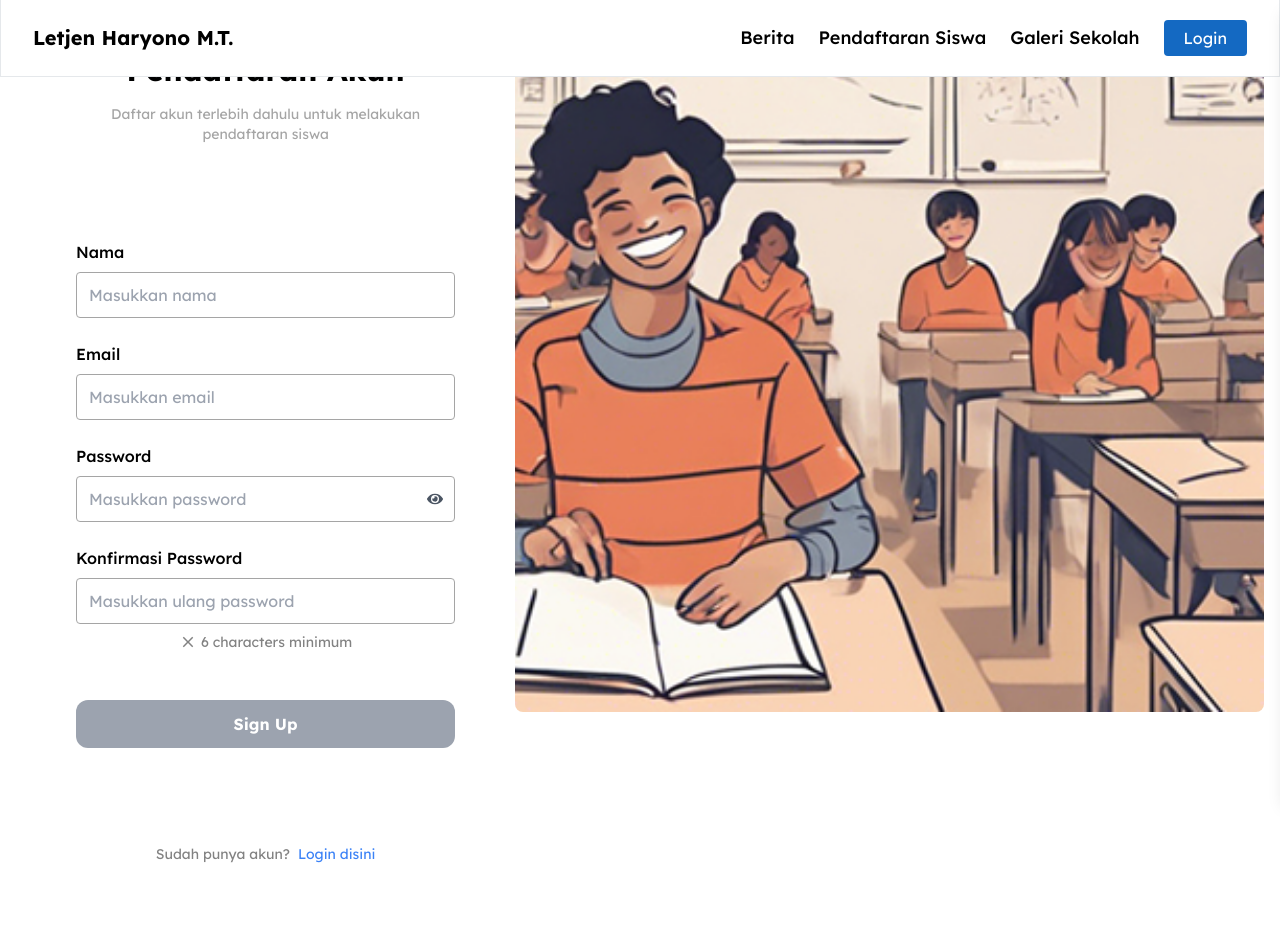
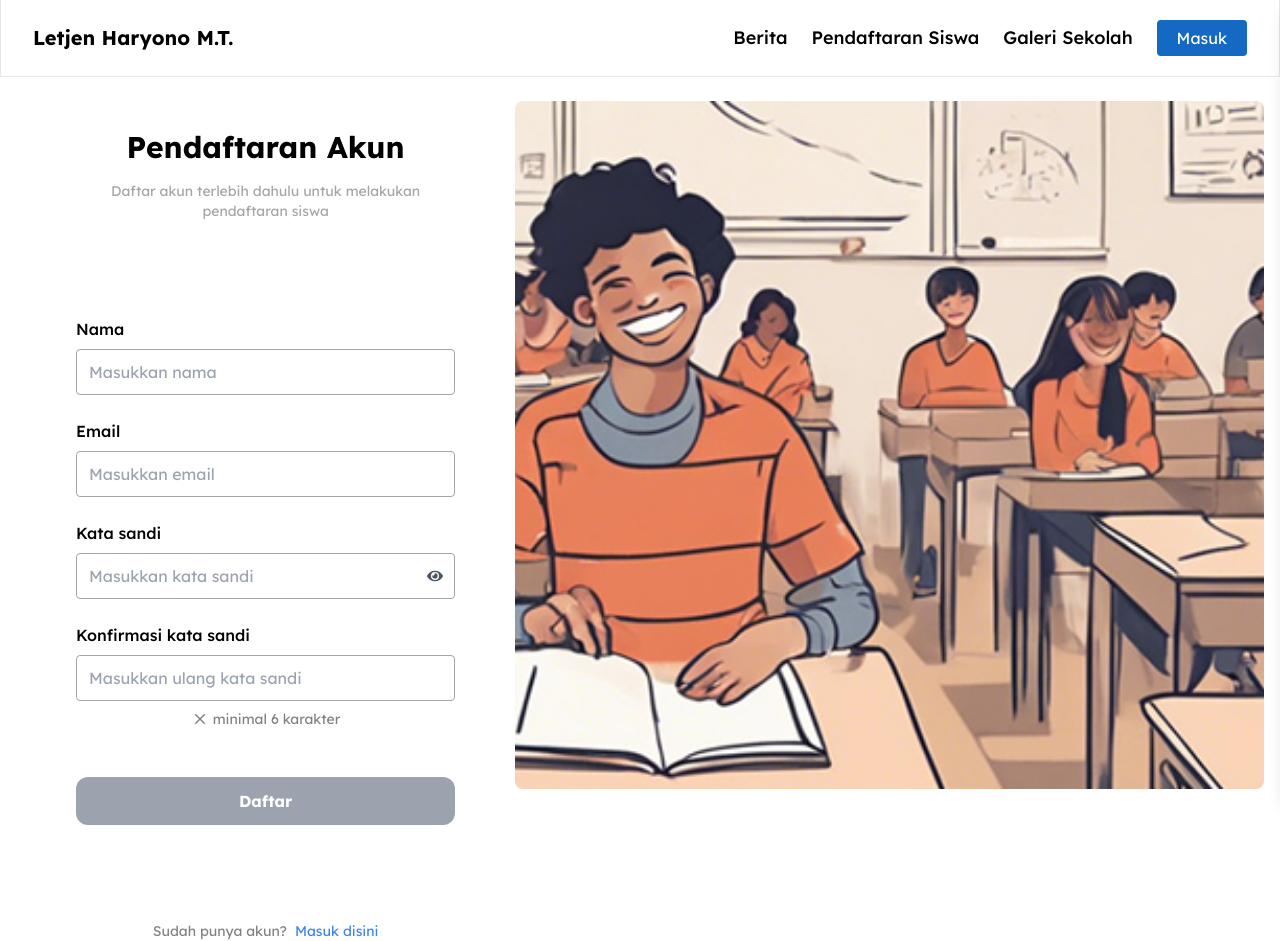
Before and after one commit to FelicioAngga/landing-page-school, a React (Vite) app: page /register in a window 1280 px wide. Before the commit the page ends 864 px from the top, so only its background shows below. Built offline with nearby package versions, Linux system fonts and the light colour scheme.

Commit message:
fix: make register directly to login

```diff
--- a/src/components/AlertContext.tsx
+++ b/src/components/AlertContext.tsx
@@ -35,7 +35,7 @@ export const AlertProvider: React.FC<{ children: React.ReactNode }> = ({ childre
     <AlertContext.Provider value={{ showAlert }}>
       {children}
       {alert.visible && (
-        <div className="fixed top-4 right-0 z-50 w-full max-w-md px-4">
+        <div className="fixed right-0 z-50 w-full max-w-md px-4 top-4">
           <AlertMessage
             visible={alert.visible}
             message={alert.message}
--- a/src/components/AlertMessage.tsx
+++ b/src/components/AlertMessage.tsx
@@ -32,6 +32,7 @@ const AlertMessage: React.FC<AlertMessageProps> = ({
       <Alert
         message={message}
         description={description}
+        className="px-4 py-5"
         type={type}
         showIcon
         closable
--- a/src/components/NavigationBar.tsx
+++ b/src/components/NavigationBar.tsx
@@ -37,27 +37,27 @@ function NavigationBar() {
       items-center py-5 px-4 md:px-8 2xl:py-7 2xl:px-28 border border-[#E5E8EB]`}>
         <div
           onClick={() => navigate("/")}
-          className="text-xl 2xl:text-2xl font-bold cursor-pointer"
+          className="text-xl font-bold cursor-pointer 2xl:text-2xl"
         >
           Letjen Haryono M.T.
         </div>
 
-        <div className="gap-6 hidden md:flex items-center">
+        <div className="items-center hidden gap-6 md:flex">
           <div
             onClick={() => navigate("/news")}
-            className="text-base lg:text-lg 2xl:text-xl font-medium cursor-pointer"
+            className="text-base font-medium cursor-pointer lg:text-lg 2xl:text-xl"
           >
             Berita
           </div>
           <div
             onClick={() => navigate("/student-registration")}
-            className="text-base lg:text-lg 2xl:text-xl font-medium cursor-pointer"
+            className="text-base font-medium cursor-pointer lg:text-lg 2xl:text-xl"
           >
             Pendaftaran Siswa
           </div>
           <div
             onClick={() => navigate("/gallery")}
-            className="text-base lg:text-lg 2xl:text-xl font-medium cursor-pointer"
+            className="text-base font-medium cursor-pointer lg:text-lg 2xl:text-xl"
           >
             Galeri Sekolah
           </div>
@@ -71,29 +71,29 @@ function NavigationBar() {
                       localStorage.removeItem("user");
                       navigate("/login");
                     }}
-                    className="lg:text-lg 2xl:text-xl font-medium cursor-pointer text-red-500"
-                  >Logout</div>
+                    className="font-medium text-red-500 cursor-pointer lg:text-lg 2xl:text-xl"
+                  >Keluar</div>
                 </div>
               }
             >
-              <div className="flex items-center gap-2 lg:text-lg 2xl:text-xl cursor-pointer">
-                <img className="size-6 lg:size-8 rounded-full" src="images/default-user.jpeg" />
+              <div className="flex items-center gap-2 cursor-pointer lg:text-lg 2xl:text-xl">
+                <img className="rounded-full size-6 lg:size-8" src="images/default-user.jpeg" />
                 <p>{getUser()?.name}</p>
               </div>
             </Popover>
           ) : (
             <div className="px-5 py-1.5 rounded cursor-pointer text-white bg-[#1469C2]" onClick={() => navigate("/login")}>
-              Login
+              Masuk
             </div>
           )}
         </div>
 
-        <button onClick={() => setIsOpen(true)} className="md:hidden text-2xl">
+        <button onClick={() => setIsOpen(true)} className="text-2xl md:hidden">
           <FaBars />
         </button>
 
         {isOpen && (
-          <div className="fixed inset-0 bg-black bg-opacity-40 z-40"></div>
+          <div className="fixed inset-0 z-40 bg-black bg-opacity-40"></div>
         )}
 
         <div
@@ -132,7 +132,7 @@ function NavigationBar() {
                 localStorage.removeItem("user");
                 navigate("/login");
               }}
-              className="text-lg 2xl:text-xl font-medium cursor-pointer text-red-500"
+              className="text-lg font-medium text-red-500 cursor-pointer 2xl:text-xl"
             >
               Logout
             </div>
--- a/src/features/login/index.tsx
+++ b/src/features/login/index.tsx
@@ -64,9 +64,9 @@ export default function () {
       <div className="flex justify-center py-6 px-4 h-[92vh]">
         <div className="md:w-[50%] xl:w-[40%] flex flex-col gap-20 md:gap-32 mb-3 pt-7 md:px-[60px] 2xl:pt-10 2xl:px-28">
           <div>
-            <p className="text-2xl md:text-3xl font-bold text-center">Login</p>
+            <p className="text-2xl font-bold text-center md:text-3xl">Masuk</p>
             <p className="text-xs md:text-sm text-[#A5A5A5] mt-4 text-center">
-              Login untuk melakukan pendaftaran siswa dan melihat proses
+              Masuk akun untuk melakukan pendaftaran siswa dan melihat proses
               pendaftaran siswa
             </p>
           </div>
@@ -83,19 +83,19 @@ export default function () {
             />
             <p className="text-xs text-red-500">{formData.emailError}</p>
 
-            <div className="mt-6 w-full">
-              <p className="font-medium mb-2">Password</p>
+            <div className="w-full mt-6">
+              <p className="mb-2 font-medium">Kata sandi</p>
               <div className="relative w-full">
                 <input
                   type={showPassword ? "text" : "password"}
-                  placeholder="Masukkan password"
+                  placeholder="Masukkan kata sandi"
                   className="w-full py-2.5 px-3 rounded border border-[#A5A5A5]"
                   onChange={(e) =>
                     setFormData({ ...formData, password: e.target.value })
                   }
                 />
                 <div
-                  className="absolute inset-y-0 h-fit my-auto right-3 flex items-center cursor-pointer text-gray-600"
+                  className="absolute inset-y-0 flex items-center my-auto text-gray-600 cursor-pointer h-fit right-3"
                   onClick={() => setShowPassword((prev) => !prev)}
                 >
                   {showPassword ? <FaEyeSlash /> : <FaEye />}
@@ -113,15 +113,15 @@ export default function () {
                 ) : (
                   <IoMdClose size={18} />
                 )}
-                6 characters minimum
+                minimal 6 karakter
               </p>
             </div>
 
             <Button
               disabled={!formData.email || formData.password.length < 6 || isPending}
-              className="w-full rounded-3xl mt-12"
+              className="w-full mt-12 rounded-3xl"
             >
-              Login
+              Masuk
             </Button>
           </div>
 
--- a/src/features/register/index.tsx
+++ b/src/features/register/index.tsx
@@ -7,6 +7,7 @@ import { useMutation } from "@tanstack/react-query";
 import { registerUser } from "./services/register-service";
 import { useAlert } from "../../components/AlertContext";
 import { isAuthenticated } from "../../utils/getAccessToken";
+import { loginUser } from "../login/services/login-service";
 
 export default function () {
   const [ready, setReady] = useState(false);
@@ -22,14 +23,30 @@ export default function () {
     confirmPasswordError: "",
   });
 
+  const { mutateAsync: mutateLogin } = useMutation({
+      mutationFn: loginUser,
+      onSuccess: (data) => {
+        const isApplicant = data?.data?.role_name === "Applicant";
+        if (isApplicant) {
+          navigate("/student-registration");
+          showAlert({
+            message: "Pendaftaran berhasil",
+            type: "success",
+          });
+        }
+      },
+      onError: (error: Error) => {
+        showAlert({ message: error.message || "Gagal login", type: "error" });
+      },
+    });
+
   const { mutateAsync, isPending } = useMutation({
     mutationFn: registerUser,
     onSuccess: (data) => {
       if (data) {
-        navigate("/login");
-        showAlert({
-          message: "Pendaftaran berhasil, silahkan login",
-          type: "success",
+        mutateLogin({
+          email: formData.email,
+          password: formData.password,
         });
       }
     },
@@ -68,7 +85,7 @@ export default function () {
       <div className="flex justify-center py-6 px-4 h-[92vh]">
         <div className="md:w-[50%] xl:w-[40%] flex flex-col gap-20 md:gap-24 mb-3 pt-7 md:px-[60px] 2xl:pt-10 2xl:px-28">
           <div>
-            <p className="text-2xl md:text-3xl font-bold text-center">
+            <p className="text-2xl font-bold text-center md:text-3xl">
               Pendaftaran Akun
             </p>
             <p className="text-xs md:text-sm text-[#A5A5A5] mt-4 text-center">
@@ -87,7 +104,7 @@ export default function () {
               }
             />
 
-            <p className="font-medium mt-6">Email</p>
+            <p className="mt-6 font-medium">Email</p>
             <input
               type="email"
               placeholder="Masukkan email"
@@ -98,30 +115,30 @@ export default function () {
             />
             <p className="text-xs text-red-500">{formData.emailError}</p>
 
-            <div className="mt-6 w-full">
-              <p className="font-medium mb-2">Password</p>
+            <div className="w-full mt-6">
+              <p className="mb-2 font-medium">Kata sandi</p>
               <div className="relative w-full">
                 <input
                   type={showPassword ? "text" : "password"}
-                  placeholder="Masukkan password"
+                  placeholder="Masukkan kata sandi"
                   className="w-full py-2.5 px-3 rounded border border-[#A5A5A5]"
                   onChange={(e) =>
                     setFormData({ ...formData, password: e.target.value })
                   }
                 />
                 <div
-                  className="absolute inset-y-0 h-fit my-auto right-3 flex items-center cursor-pointer text-gray-600"
+                  className="absolute inset-y-0 flex items-center my-auto text-gray-600 cursor-pointer h-fit right-3"
                   onClick={() => setShowPassword((prev) => !prev)}
                 >
                   {showPassword ? <FaEyeSlash /> : <FaEye />}
                 </div>
               </div>
 
-              <p className="font-medium mt-6 mb-2">Konfirmasi Password</p>
+              <p className="mt-6 mb-2 font-medium">Konfirmasi kata sandi</p>
               <div className="relative w-full">
                 <input
                   type={showPassword ? "text" : "password"}
-                  placeholder="Masukkan ulang password"
+                  placeholder="Masukkan ulang kata sandi"
                   className={`w-full py-2.5 px-3 rounded border ${formData.confirmPasswordError ? "border-red-500" : "border-[#A5A5A5]"}`}
                   onChange={(e) =>
                     setFormData({ ...formData, confirmPassword: e.target.value })
@@ -142,7 +159,7 @@ export default function () {
                 ) : (
                   <IoMdClose size={18} />
                 )}
-                6 characters minimum
+                minimal 6 karakter
               </p>
             </div>
 
@@ -154,9 +171,9 @@ export default function () {
                 isPending
               }
               onClick={handleSubmit}
-              className="w-full rounded-3xl mt-12"
+              className="w-full mt-12 rounded-3xl"
             >
-              Sign Up
+              Daftar
             </Button>
           </div>
 
@@ -166,7 +183,7 @@ export default function () {
               className="ml-1 text-blue-500 cursor-pointer"
               onClick={() => navigate("/login")}
             >
-              Login disini
+              Masuk disini
             </span>
           </p>
         </div>
--- a/src/pages/RegisterPage.tsx
+++ b/src/pages/RegisterPage.tsx
@@ -4,7 +4,7 @@ import Register from "../features/register";
 
 function RegisterPage() {
   return (
-    <div>
+    <div className='mt-[77px]'>
       <NavigationBar />
       <Register />
     </div>
```
Also changed, not shown: 1 other file (tests, documents, lock files or other folders).
